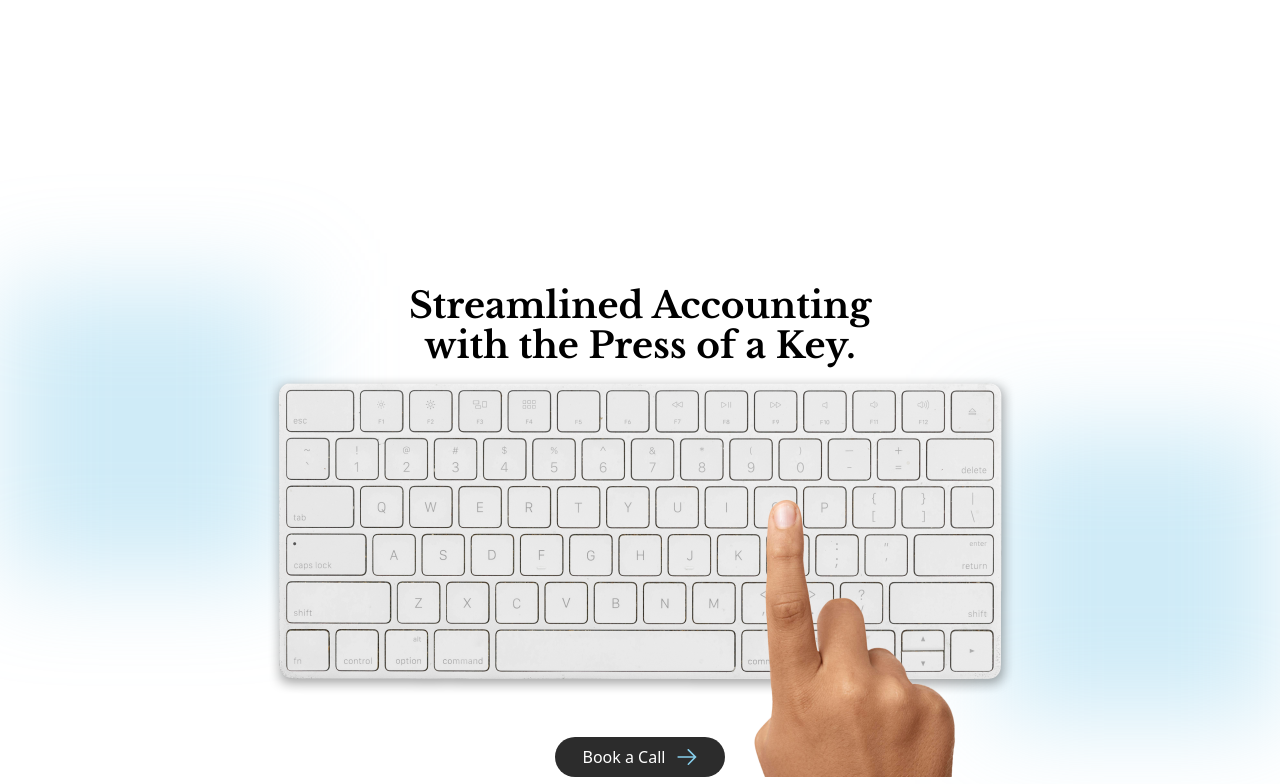
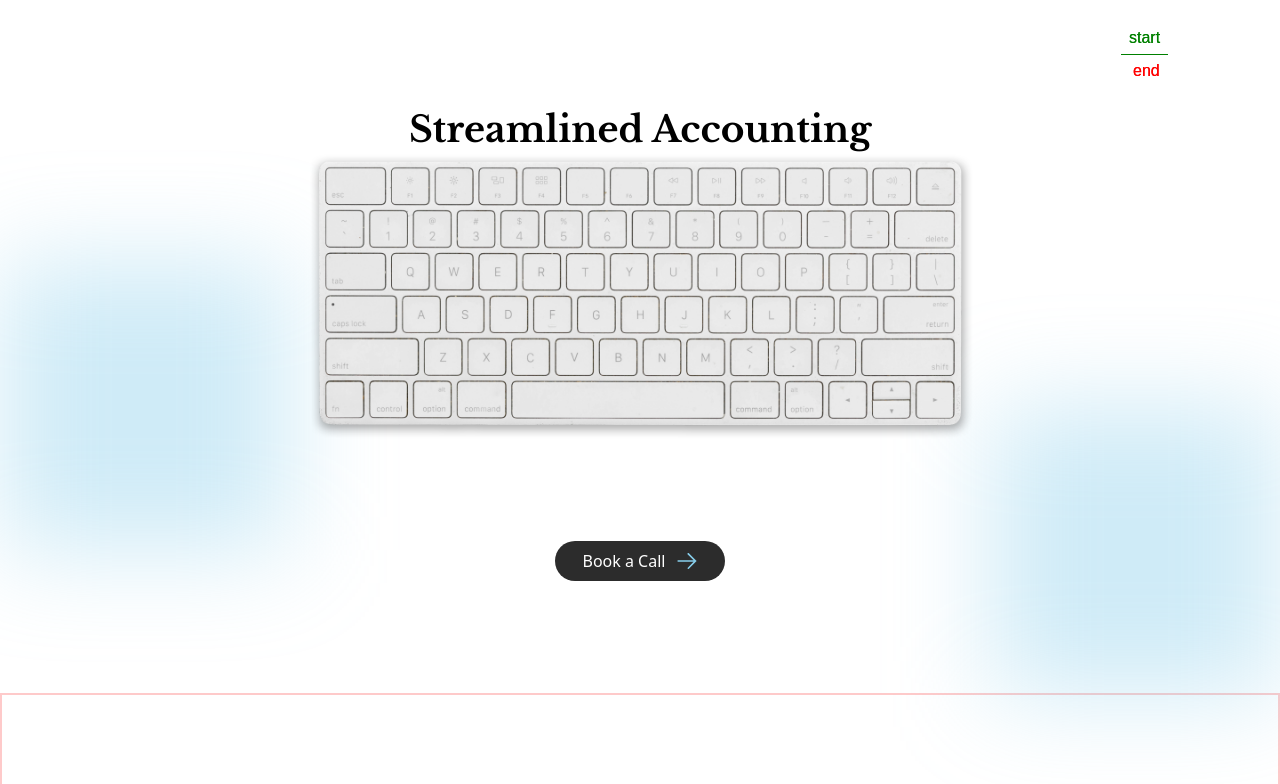
Before and after one commit to NikhilMourya/Boutique-Books, a React (Vite) app: page / in a window 1280 px wide. Shown: the part 1556-2340 px from the top of the page. Built offline with nearby package versions, Linux system fonts and the light colour scheme.

Commit message:
keyboard animation

```diff
--- a/src/components/Homepage/LadyScroll.jsx
+++ b/src/components/Homepage/LadyScroll.jsx
@@ -24,28 +24,31 @@ const LadyScroll = () => {
                 start: 'top 40%',
                 scrub: true,
                 end: 'top 0%',
-                markers:true,
+                // markers:true,
                 // pin:true,
             }
         })
 
 
-        t1.fromTo(LadyRefElement, { width: "80%" }, {
+        t1.to(LadyRefElement, {
             width: "100%",
-            top:0,
-            // duration: 2000,
+            duration:2000,
         });
 
         t1.fromTo(ladyRefOverlayElement, { opacity: 0 }, {
             opacity: 1,
-            // duration: 2000,
+            duration: 2000,
         })
 
 
-        // t1.fromTo('#underline-divider',{width:'20%'}, {
-        //     width: '50%',
+        t1.fromTo('#underline-divider',{width:'20%'}, {
+            width: '50%',
+            duration: 2000,
+        })
+
+        // t1.from(LadyRefElement,{
+        //     width: '80%',
         //     duration: 2000,
-
         // })
 
         // gsap.to('#underline-divider',{
@@ -120,9 +123,9 @@ const LadyScroll = () => {
                                         </div>
                                         <p className="my-10 ">Welcome to Boutique Books! We offer AI-driven accounting services that simplify bookkeeping and provide real-time insights. Enjoy effortless compliance and peace of mind with our expert solutions.</p>
                                         <button className="px-7 p-2 bg-white text-black rounded-full">
-                                            <div className="flex gap-3 flex-row">
+                                            <div className="flex gap-3 flex-row ">
                                                 <div className="inline-flex gap-3">
-                                                    <span className="text-md">About US</span>
+                                                    <span className="text-md end">About US</span>
                                                     <span className="content-center"><svg width="20" height="16" viewBox="0 0 24 20" fill="none" xmlns="http://www.w3.org/2000/svg">
                                                         <path d="M14.3659 19.7046L24 10.0493L14.3659 0.393967C14.2789 0.280049 14.1684 0.186099 14.0418 0.118479C13.9152 0.0508581 13.7755 0.0111451 13.6322 0.00202784C13.4888 -0.00708939 13.3452 0.0146026 13.211 0.0656346C13.0769 0.116667 12.9552 0.195847 12.8544 0.297817C12.7536 0.399786 12.6759 0.522163 12.6267 0.656664C12.5774 0.791164 12.5577 0.934646 12.5689 1.0774C12.5801 1.22015 12.6219 1.35884 12.6915 1.48407C12.7611 1.60931 12.8569 1.71817 12.9724 1.80328L20.1805 9.04976L1.00251 9.04976C0.736625 9.04976 0.481634 9.15506 0.293628 9.34251C0.105621 9.52995 -4.2768e-07 9.78419 -4.39268e-07 10.0493C-4.50855e-07 10.3144 0.105621 10.5686 0.293628 10.756C0.481634 10.9435 0.736625 11.0488 1.00251 11.0488L20.1805 11.0488L12.9724 18.2953C12.785 18.4835 12.6802 18.7382 12.6811 19.0035C12.6821 19.2687 12.7887 19.5227 12.9774 19.7096C13.1662 19.8965 13.4217 20.0009 13.6878 20C13.9538 19.9991 14.2085 19.8928 14.396 19.7046L14.3659 19.7046Z" fill="#87CEEB" />
                                                     </svg>
--- a/src/page/HomePage.jsx
+++ b/src/page/HomePage.jsx
@@ -56,7 +56,6 @@ const HomePage = () => {
         const horizontalElementLeft = horizontalRefLeft.current;
         const horizontalElementRight = horizontalRefRight.current;
 
-
         gsap.to(horizontalElementLeft, {
             xPercent: -20,
             ease: "none",
@@ -75,40 +74,39 @@ const HomePage = () => {
             }
         });
 
-        // let t1 = gsap.timeline({
-        //     scrollTrigger: {
-        //         trigger: ".test",
-        //         start: 'top center',
-        //         end: 'top',
-        //         scrub: true,
-        //         markers: true,
-        //     },
+
+        let keyboardTimline = gsap.timeline({
+            scrollTrigger: {
+                trigger: '.keyboard-container',
+                start: 'top -10%',
+                end: 'top -20%',
+                scrub: 1,
+                markers: true,
+                // pin:true,
+            }
+        })
+        keyboardTimline.fromTo('#keyboard-img', { y: -60 }, {
+            duration: 2000,
+            width: '60%',
+            y: 20,
+        })
+        keyboardTimline.fromTo('#keyboard-hand',
+            { duration: 2, rotate: -90, opacity: 0, x: -500 },
+            {
+            duration: 4000,
+            rotate: 10,
+            opacity: 1,
+            x: -200,}
+        )
+        // keyboardTimline.to('#keyboard-hand', {
+        //     delay:100,
+        //     duration: 2000,
+        //     rotate: -90,
+        //     opacity: 0,
+        //     x: -500,
         // })
 
 
-        // gsap.fromTo(LadyRefElement, { width: "70%" }, {
-        //     width: "100%",
-        //     duration: 2,
-        //     ease: "none",
-        //     scrollTrigger: {
-        //         trigger: ".test",
-        //         start: 'top center',
-        //         end: 'top',
-        //         scrub: true,
-        //     }
-        // });
-
-        // gsap.fromTo(ladyRefOverlayElement, { opacity: "0" }, {
-        //     opacity: "0.7",
-        //     duration: 2,
-        //     ease: "none",
-        //     scrollTrigger: {
-        //         trigger: ".test",
-        //         start: 'top center',
-        //         end: 'top',
-        //         scrub: true,
-        //     }
-        // });
 
     }, [])
 
@@ -148,11 +146,12 @@ const HomePage = () => {
                     </div>
                 </div>
                 <LadyScroll />
-                <div className="relative my-20 py-52">
-                    <div className="relative center z-10">
+                <div className="relative my-14 py-14 keyboard-container">
+                    <div className="relative z-10">
                         <div className="relative">
-                            <h1 className="font-primary text-4xl">Streamlined Accounting <br />with the Press of a Key.</h1>
-                            <img src={Keyboard} className="" />
+                            <h1 className="font-primary text-4xl">Streamlined Accounting</h1>
+                            <h1 className="font-primary text-4xl mt-4">with the Press of a Key.</h1>
+                            <img className="w-6/12 mx-auto" src={Keyboard} id="keyboard-img" />
                             <button className="mt-10 px-7 p-2 button-primary-bg text-white rounded-full">
                                 <div className="flex gap-3 flex-row">
                                     <div className="inline-flex gap-3">
@@ -164,7 +163,7 @@ const HomePage = () => {
 
                                 </div>
                             </button>
-                            <img src={Finger} className="absolute right-0 bottom-0" />
+                            <img id="keyboard-hand" src={Finger} className="absolute right-24 -bottom-36" />
                         </div>
                     </div>
                     <div className="absolute top-52 flex justify-between w-full z-0">
@@ -181,6 +180,7 @@ const HomePage = () => {
                     </div>
 
                 </div>
+                <div className="h-screen w-full border-2 border-red-200"></div>
             </section >
         </>
     )
```
